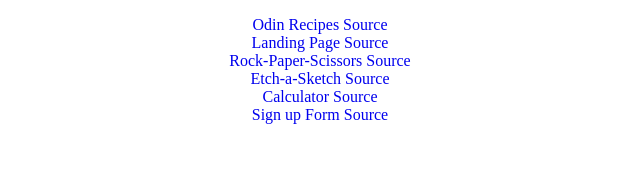
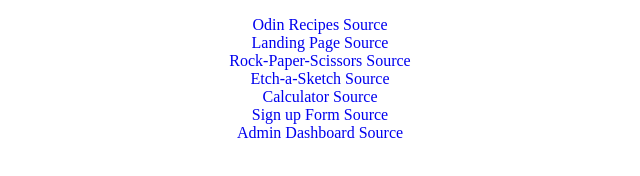
Before and after one commit to N3mEee/n3meee.github.io, a plain HTML site: page index.html in a window 1280 px wide. Shown: the whole page, without its empty margins (340-980 px from the left). Drawn offline with Linux system fonts and the light colour scheme.

Commit message:
Add Admin Dashboard Project

```diff
--- a/index.html
+++ b/index.html
@@ -17,6 +17,8 @@
             <li><a href="https://n3meee.github.io/Etch-a-Sketch/">Etch-a-Sketch</a> <a href="https://github.com/N3mEee/Etch-a-Sketch">Source</a></li>
             <li><a href="https://n3meee.github.io/Calculator">Calculator</a> <a href="https://github.com/N3mEee/Calculator">Source</a></li>
             <li><a href="https://n3meee.github.io/Sign-up-Form/">Sign up Form</a> <a href="https://github.com/N3mEee/Sign-up-Form">Source</a></li>
+            <li><a href="https://n3meee.github.io/Admin-Dashboard/">Admin Dashboard</a> <a href="https://github.com/N3mEee/Admin-Dashboard">Source</a></li>
+
         </ul>
     </main>
 </body>
```
